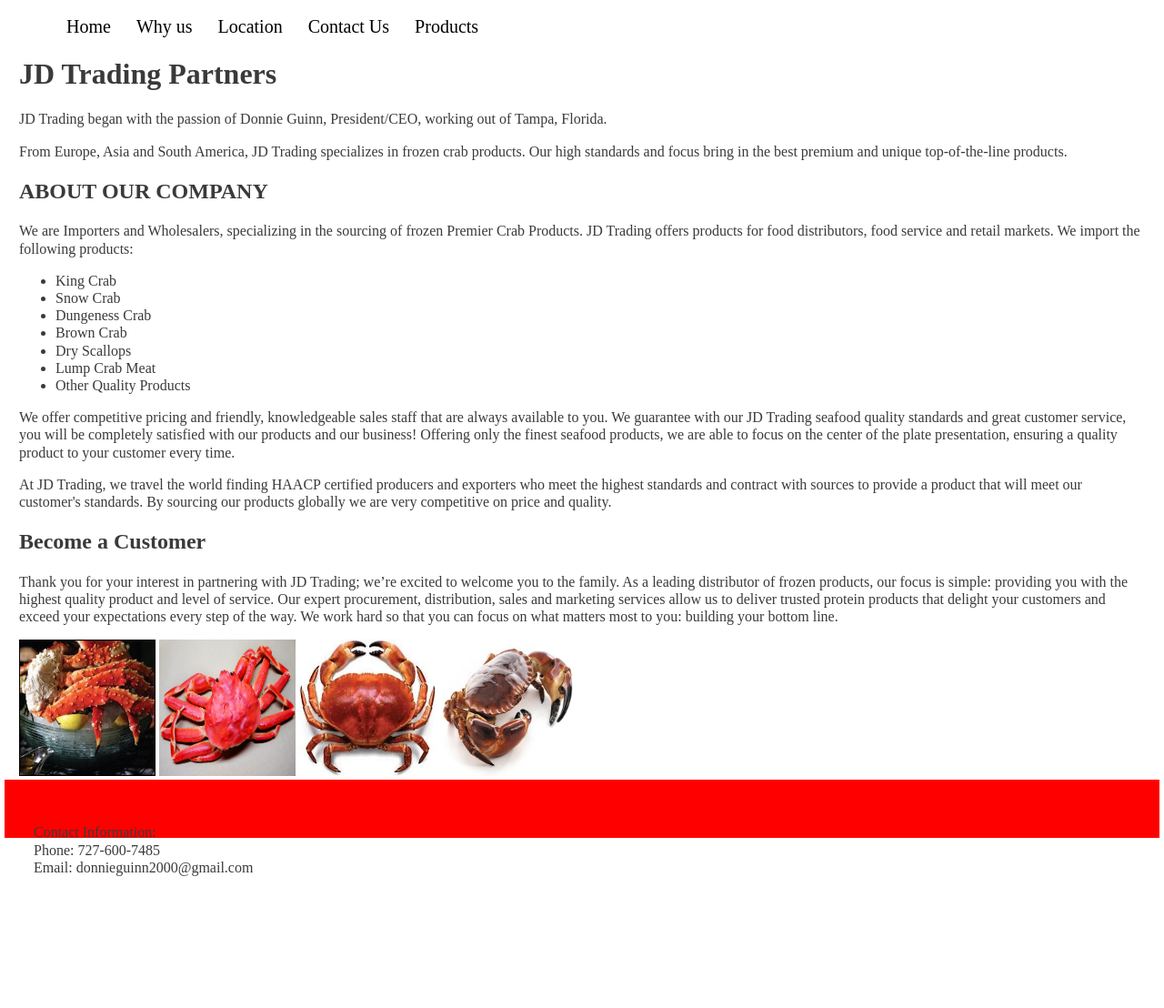
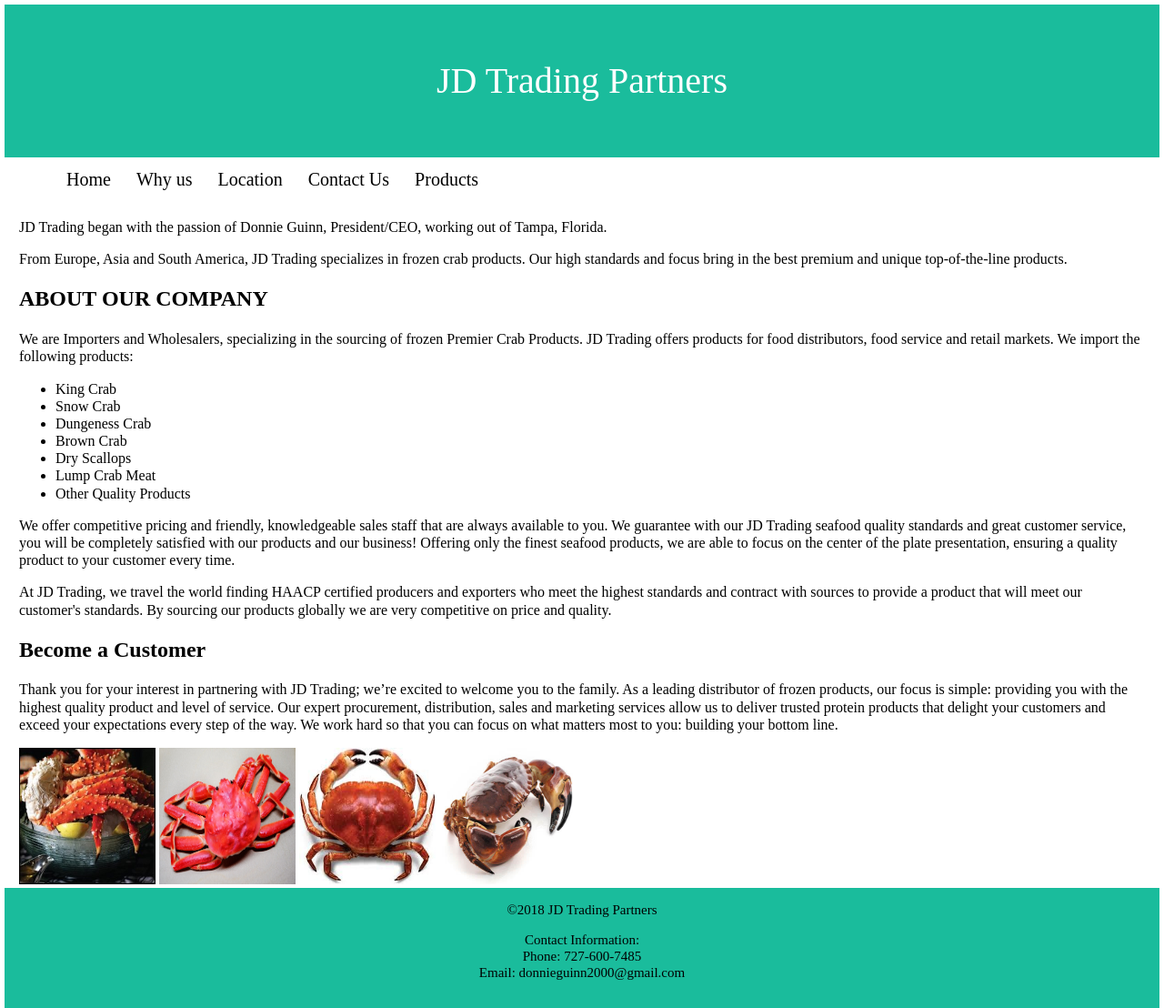
Before and after one commit to DonnieG/Code-Louisville-Project, a plain HTML site: page jdfrontpage.html in a window 1280 px wide. Shown: the whole page at 91% size. Before the commit the page ends 963 px from the top, so only its background shows below. Drawn offline with Linux system fonts and the light colour scheme.

Commit message:
"The final changes to the project have been made."

```diff
--- a/jdfrontpage.html
+++ b/jdfrontpage.html
@@ -1,14 +1,24 @@
 <!DOCTYPE html>
+<html lang="en">
 
 <head>
 <title>JD Trading Crab Importers and Wholesalers</title>
 <link rel="stylesheet" type="text/css" href="main.css">
+<meta charset="utf-8">
+
+<meta name="viewport" content="width=device-width, initial-scale=1">
+
 </head>
 
 
 <body>
-<div class="wrap">
-<header class="main-header">
+
+  <div>
+  <header class="main-header">JD Trading Partners</header>
+  </div>
+
+
+<div class="topnav">
   <div class="container">
     <ul class="navbar">
       <li><a href="#index.html">Home</a></li>
@@ -17,11 +27,10 @@
       <li><a href="#contact">Contact Us</a></li>
       <li><a href="#products">Products</a></li>
     </ul>
+    </div>
   </div>
-</header>
 
 <div class="container">
-  <h1 class="name">JD Trading Partners</h1>
 
     <P>JD Trading began with the passion of Donnie Guinn, President/CEO, working out of Tampa, Florida.</P>
 
@@ -57,23 +66,20 @@
     <p>Thank you for your interest in partnering with JD Trading; we’re excited to welcome you to the family. As a leading distributor of frozen products, our focus is simple: providing you with the highest quality product and level of service. Our expert procurement, distribution, sales and marketing services allow us to deliver trusted protein products that delight your customers and exceed your expectations every step of the way. We work hard so that you can focus on what matters most to you: building your bottom line.</p>
 
 
-    <img src="images/kingcrab1.jpg" alt="King Crab" width="150px"; height="150px">
-    <img src="images/snowcrab2.jpg" alt="Snow Crab" width="150px"; height="150px">
-    <img src="images/dung1.png" alt="Dungeness Crab" width="150px"; height="150px">
-    <img src="images/browncrab2.jpeg" alt="Brown Crab" width="150px"; height="150px">
+    <img class="img-responsive" onmouseover="bigImg(this)" onmouseout="normalImg(this)" src="images/kingcrab1.jpg" alt="King Crab" height="150" width="150">
+    <img class="img-responsive" onmouseover="bigImg(this)" onmouseout="normalImg(this)" src="images/snowcrab2.jpg" alt="Snow Crab" height="150" width="150">
+    <img class="img-responsive" onmouseover="bigImg(this)" onmouseout="normalImg(this)" src="images/dung1.png" alt="Dungeness Crab" height="150" width="150">
+    <img class="img-responsive" onmouseover="bigImg(this)" onmouseout="normalImg(this)" src="images/browncrab2.jpeg" alt="Brown Crab" height="150" width="150">
 
-
-
-  </div>
 </div>
 
-
-
-
-
   <footer class="main-footer">
+    <span>&copy;2018 JD Trading Partners</span>
     <p>Contact Information:<br>Phone: 727-600-7485<br>Email: donnieguinn2000@gmail.com</p>
   </footer>
 
+<script type="text/javascript" src="main.js"></script>
+
+
  </body>
 </html>
--- a/main.css
+++ b/main.css
@@ -1,19 +1,47 @@
 
 
 /*============================
-Base Element Styles   (body, a)
+Base Element Styles   (body)
 ==============================*/
 
 * {
     box-sizing: border-box;
 }
 
-/* Main Header formatting in CSS */
+
+body {
+    display: flex;
+    flex-direction: column;
+    min-height: 100vh;
+    line-height: 1.2;
+    background-color: #FFFFFF;
+    margin: 0;
+    padding: 5px;
+}
+
+
+/* Styling the Images */
+.img {
+    padding: 10px;
+    border-radius: 8px;
+    margin-left: auto;
+    margin-right: auto;
+    display: block;
+}
+
+/* Main Header styling */
 
 .main-header {
-    background: ff0000;
+    background: #1abc9c;
+    padding: 60px;
+    text-align: center;
+    color: white;
+    font-size: 40px
 }
 
+
+
+/* Styling the navbar */
 .navbar li {
     display: inline-block;
     list-style-type: none;
@@ -21,7 +49,6 @@
     padding: ;
 }
 
-/* Styling the main-header links */
 .navbar li a {
     float:;
     display: inline;
@@ -34,32 +61,31 @@
     border-radius: px;
 }
 
+/* Change color on hover to greenish */
+.navbar a:hover {
+    background-color: #4caf50;
+    transition: .5s background-color;
+}
 
 
 
-
-/* Change color on hover to greenish */
-.navbar a:hover {
-    background-color: #4caf50;
-    color: white;
-    transition: 1s background-color;
-}
-
-/*---- Layout Containers*/
-
+/* Layout Containers */
 .container {
     padding-left: 1em;
     padding-right: 1em;
 }
 
-.main-footer {
-    text-align: left;
-    padding: 2em;
-    background-color: red;
-    height: 50px;
-}
 
 
+/* Styling the footer */
+.main-footer {
+    text-align: center;
+    padding: 15px;
+    background-color: #1abc9c;
+    font-size: 15px;
+    height: ;
+    margin-top: auto;
+}
 
 
 /* ========================================
@@ -77,13 +103,6 @@
 
 /* Base Element Styles*/
 
-body {
-    line-height: 1.2;
-    color: #3a3a3a;
-    background-color: #FFFFFF;
-    margin: 0;
-    padding: 5px;
-}
 
 
 
@@ -91,9 +110,7 @@
 
 @media screen and (max-width: 769 px) {
 
-.wrap {
-    min-height: calc()
-}
+
 
 .main-header {
     float: none;
--- a/main.js
+++ b/main.js
@@ -1 +1,12 @@
-TextTrackList
+
+// This function will increase img size on mouseover and decrease on mouseoff
+function bigImg(e) {
+    e.setAttribute("height", "250");
+    e.setAttribute("width", "250");
+
+}
+
+function normalImg(e) {
+    e.setAttribute("height", "150");
+    e.setAttribute("width", "150");
+}
```
Also changed, not shown: 1 other file.
